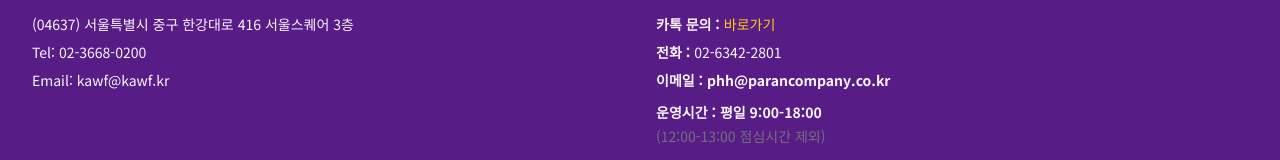
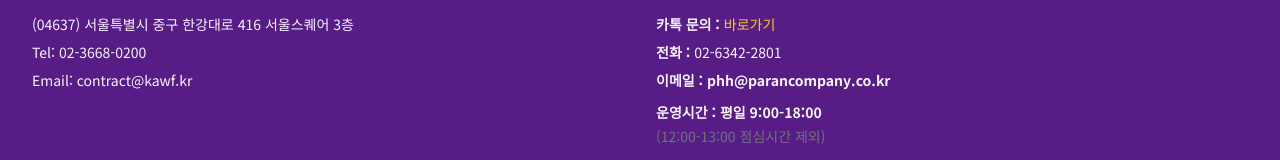
Before and after one commit to Honback/Coming-artist, a Next.js app: page / in a window 1280 px wide. Shown: the part 11242-11402 px from the top of the page. Built offline with nearby package versions, Linux system fonts and the light colour scheme.

Commit message:
add email

```diff
--- a/src/components/layout/footer.tsx
+++ b/src/components/layout/footer.tsx
@@ -11,7 +11,7 @@ export function Footer() {
               <p>(04637) 서울특별시 중구 한강대로 416 서울스퀘어 3층</p>
               <p>Tel: 02-3668-0200</p>
               {/* <p>Fax: 02-739-7111</p> */}
-              <p>Email: kawf@kawf.kr</p>
+              <p>Email: contract@kawf.kr</p>
             </address>
           </div>
 
--- a/src/components/sections/contact.tsx
+++ b/src/components/sections/contact.tsx
@@ -88,7 +88,7 @@ export function ContactSection() {
 
                 <div>
                   <p className="font-medium">한국예술인복지재단 권리보장팀</p>
-                  <p className="text-zinc-300">Tel: 02-3668-0267, 0362</p>
+                  <p className="text-zinc-300">Tel : 02-3668-0267, 0362</p>
                   <p className="text-zinc-300">이메일 : contract@kawf.kr</p>
                 </div>
               </div>
```
